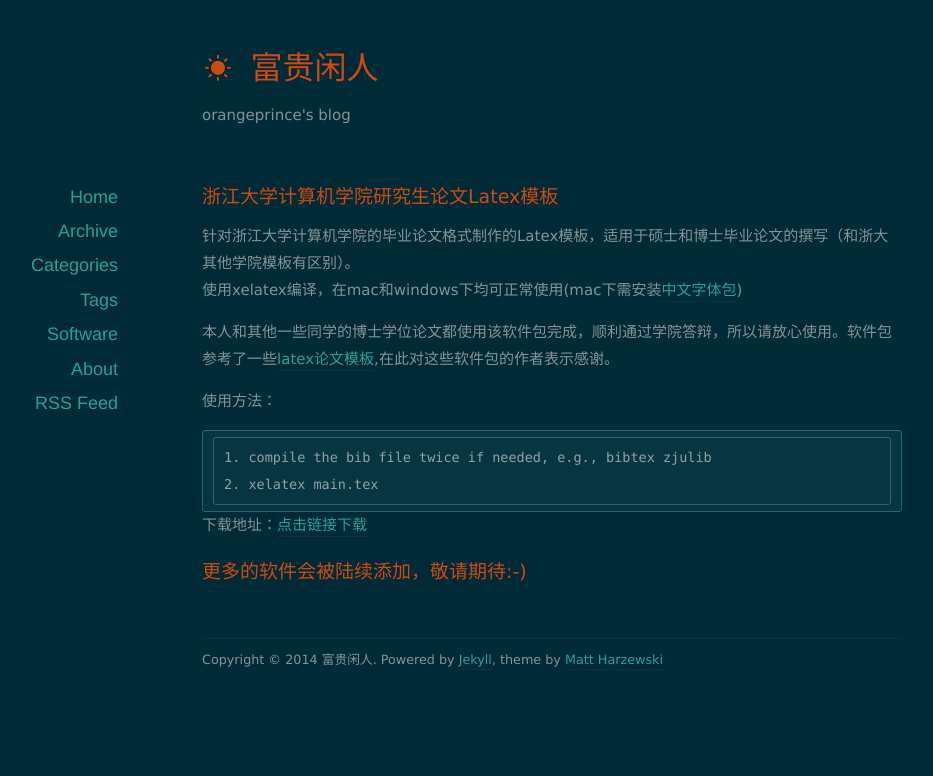
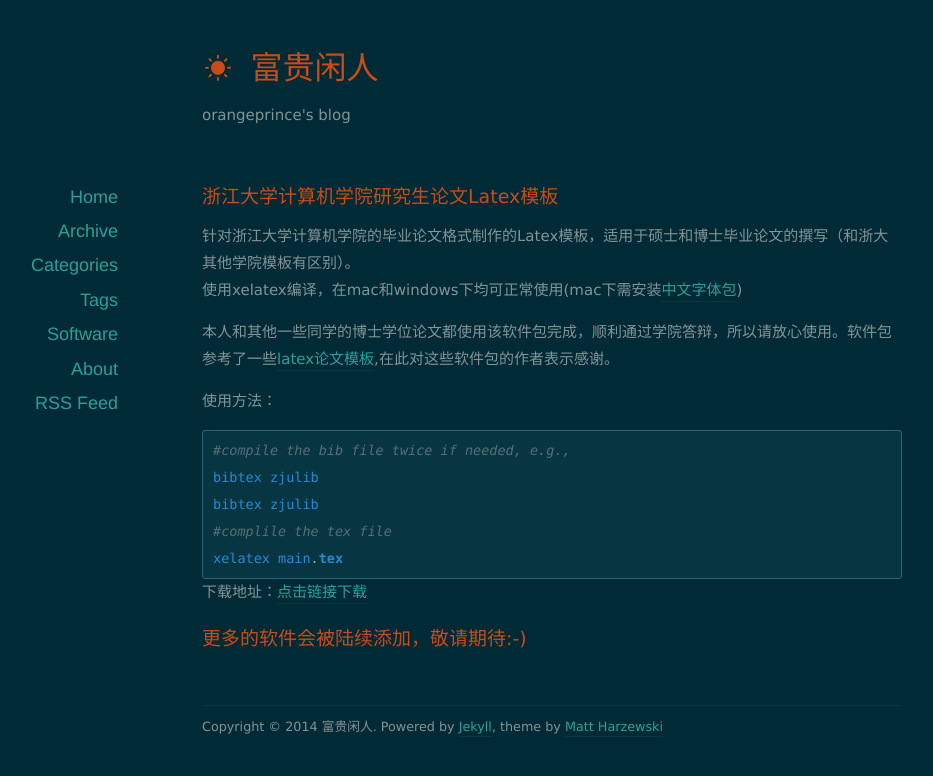
Before and after one commit to orangeprince/orangeprince.github.io, a Jekyll site: the page built from software.md, in a window 1280 px wide. Shown: the top 776 px of the page, without its empty margins (88-1021 px from the left). Built offline with Jekyll 4.4.1, drawn with Linux system fonts in a browser that asks for light colours; nearby versions of some CDN libraries; comment, search, counter and statistics services are not loaded.

Commit message:
modified:   .DS_Store 	modified:   software.md

```diff
--- a/software.md
+++ b/software.md
@@ -11,8 +11,13 @@
 
 使用方法：
 
-	1. compile the bib file twice if needed, e.g., bibtex zjulib
-	2. xelatex main.tex
+{% highlight ruby %}
+#compile the bib file twice if needed, e.g.,
+bibtex zjulib
+bibtex zjulib
+#complile the tex file
+xelatex main.tex
+{% endhighlight %}
 
 下载地址：[点击链接下载](files/zjucs_thesis.zip)
 
```
Also changed, not shown: 1 other file.
